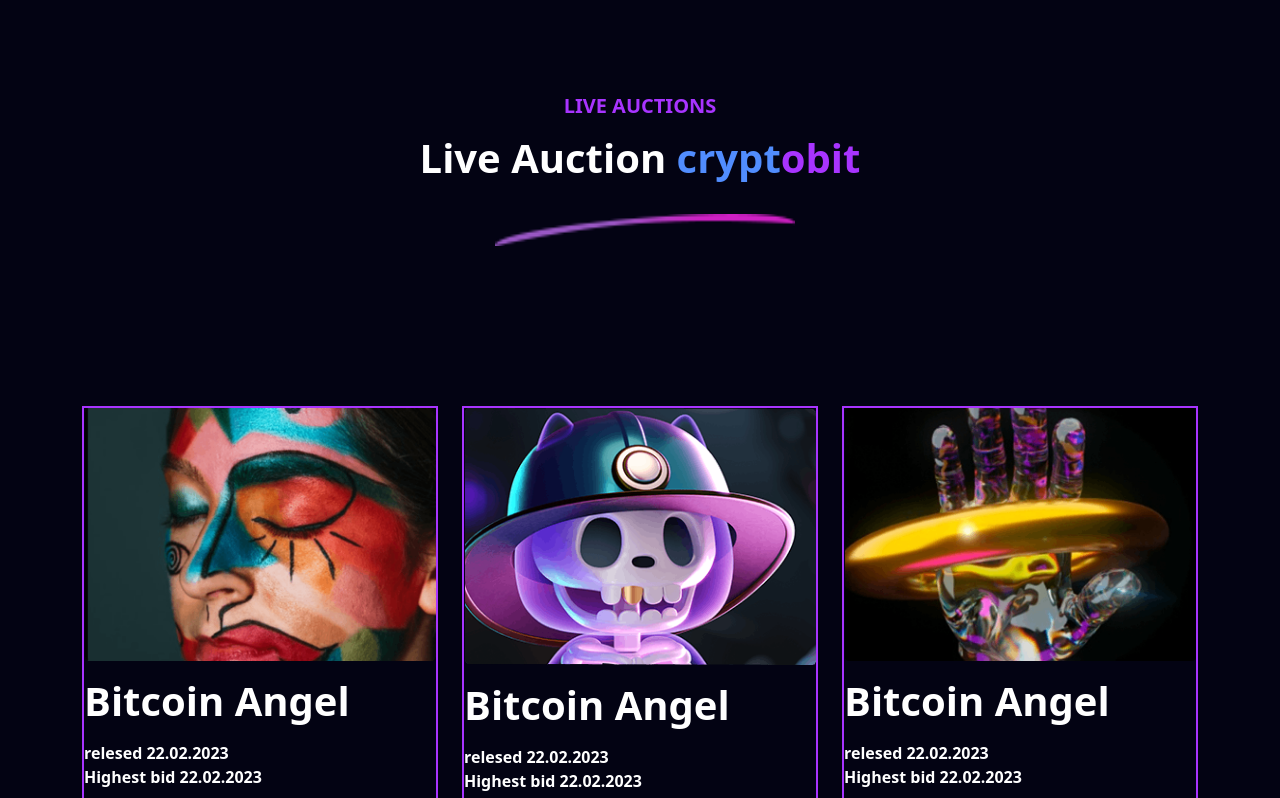
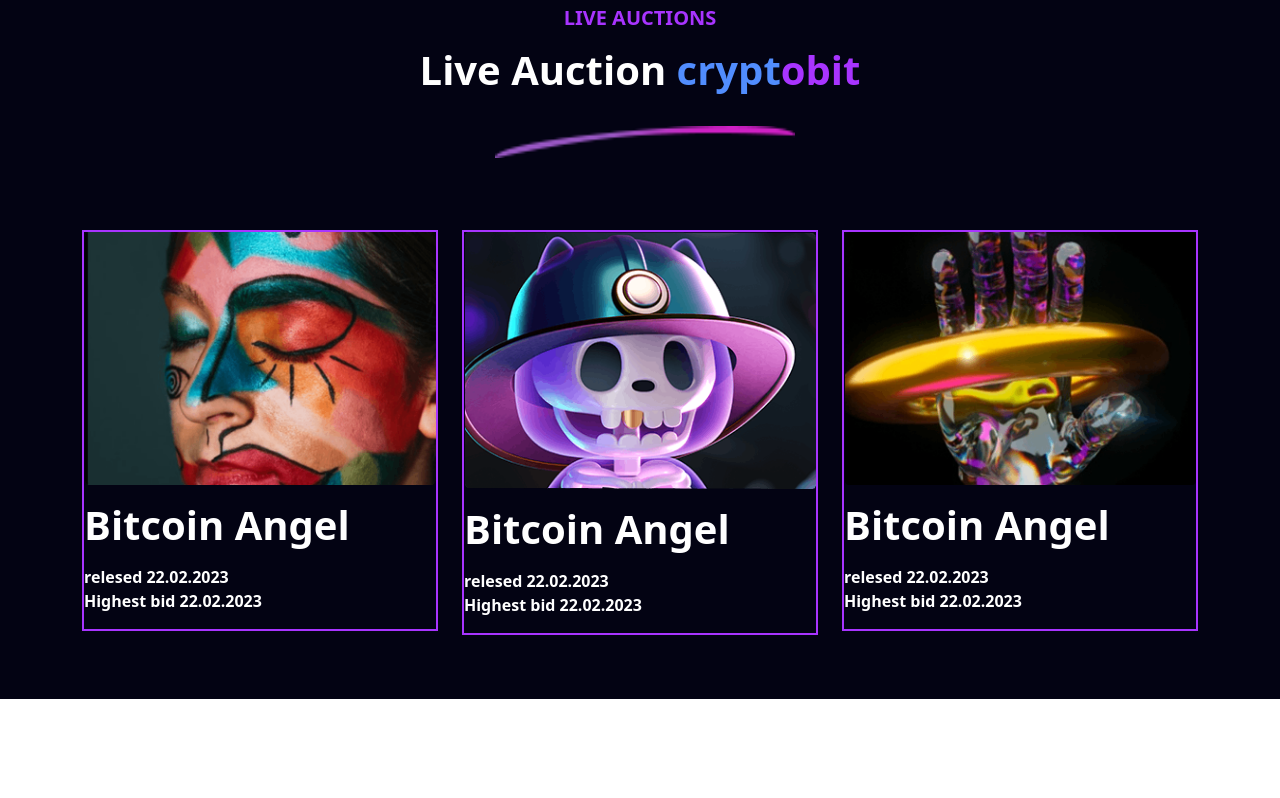
Before and after one commit to wisamosman/CYR, a plain HTML site: page INDEX.HTML in a window 1280 px wide. Shown: the part 1459-2257 px from the top of the page. After the commit the page ends 2158 px from the top, so only its background shows below. Drawn offline with nearby package versions, Linux system fonts and the light colour scheme.

Commit message:
add html13

```diff
--- a/INDEX.HTML
+++ b/INDEX.HTML
@@ -87,8 +87,8 @@
     </div>
    </div>
    <div class="e1">
-    <div class="container py-5">
-        <div class="row py-5">
+    <div class="container py-2">
+        <div class="row ">
             <div class="col-lg-6 text-center mx-auto">
 <h5 class="e2">LIVE AUCTIONS</h5>
 <h1 class="e3 mt-3">Live Auction <span class="e4">crypt</span><span class="e5 ">obit</span>
```
